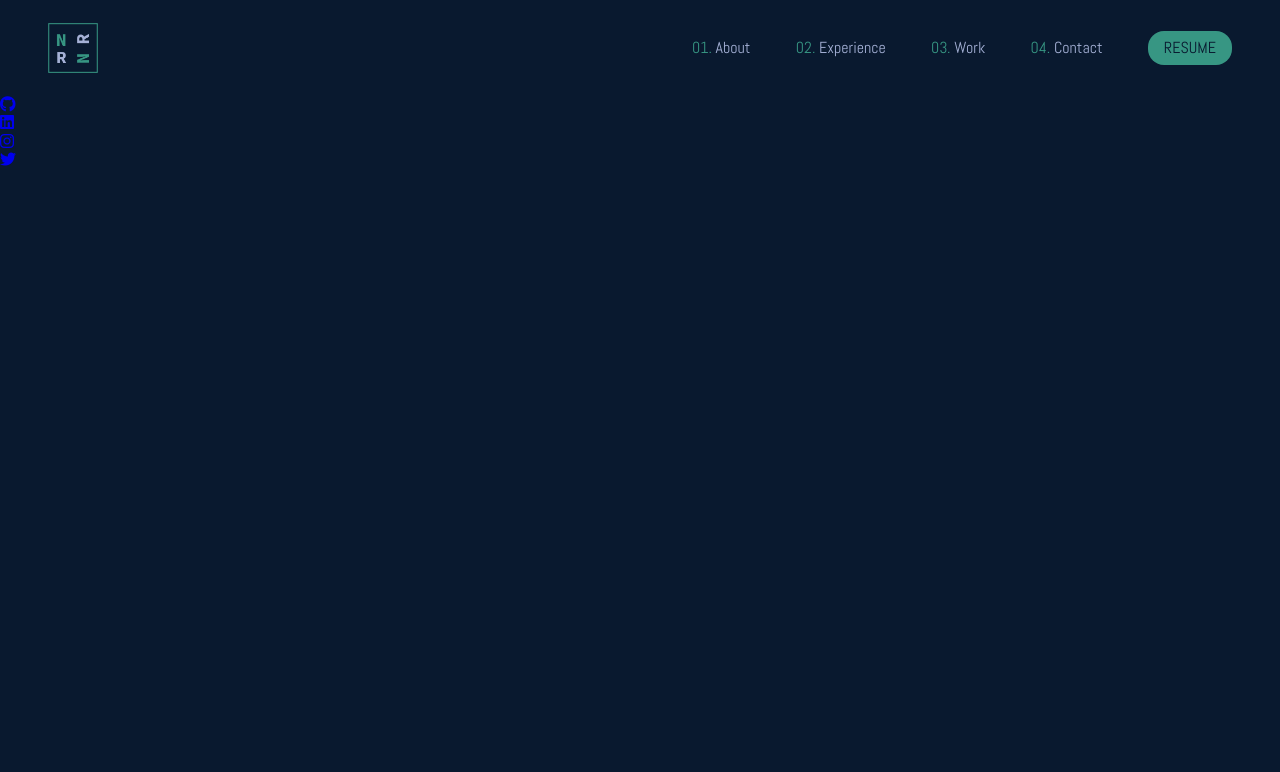
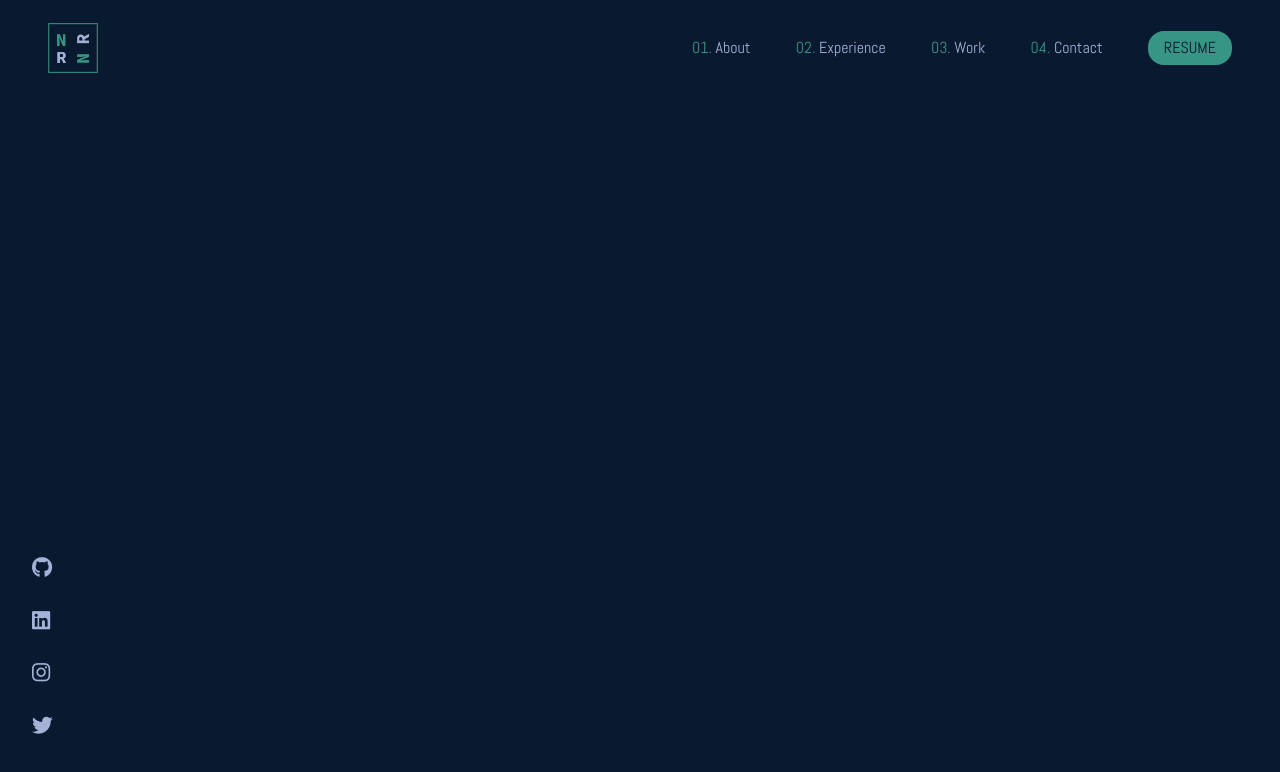
Before and after one commit to radanovicnikola93/portfolio-2022, a website: page index.html in a window 1280 px wide. Drawn offline with Linux system fonts and the light colour scheme; a web font is replaced by a local one.

Commit message:
Styled personal-links

```diff
--- a/scss/index.scss
+++ b/scss/index.scss
@@ -9,5 +9,6 @@
 @import "./layout/header";
 @import "./layout/main";
 @import "./layout/footer";
+@import "./layout/personal-links";
 
 @import "./components/nav-menu-btn";
```
Also changed, not shown: css/index.css.
